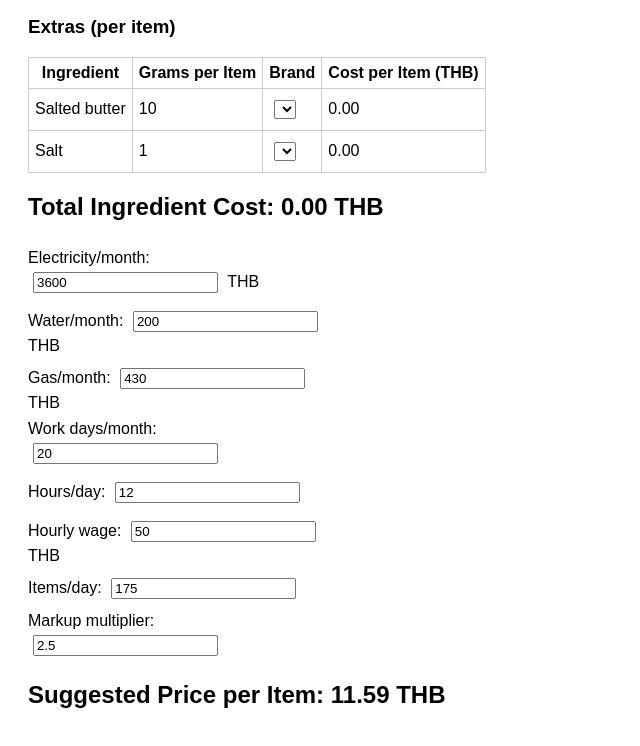
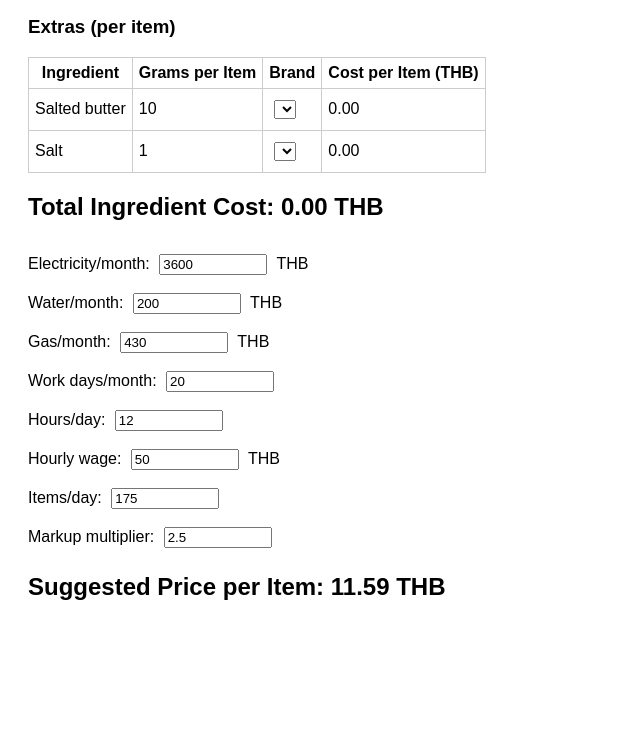
Before and after one commit to Rottjung/ChulaDesigns, a plain HTML site: page index.html in a window 1280 px wide. Shown: the part 556-1302 px from the top of the page, without its empty margins (0-640 px from the left). After the commit the page ends 1204 px from the top, so only its background shows below. Drawn offline with Linux system fonts and the light colour scheme.

Commit message:
Update index.html

```diff
--- a/index.html
+++ b/index.html
@@ -25,6 +25,8 @@
     .suggested-column label {
       margin-top: 8px;
     }
+    .input-short {
+      width: 100px;
   </style>
 </head>
 <body>
@@ -50,14 +52,14 @@
     </thead>
     <tbody></tbody>
   </table>  <h2>Total Ingredient Cost: <span id="total-cost">0</span> THB</h2>  <div class="suggested-column">
-    <label>Electricity/month: <input type="number" id="electricity" value="3600" oninput="handleRecipeChange()"> THB</label>
-    <label>Water/month: <input type="number" id="water" value="200" oninput="handleRecipeChange()"> THB</label>
-    <label>Gas/month: <input type="number" id="gas" value="430" oninput="handleRecipeChange()"> THB</label>
-    <label>Work days/month: <input type="number" id="work-days" value="20" oninput="handleRecipeChange()"></label>
-    <label>Hours/day: <input type="number" id="hours-day" value="12" oninput="handleRecipeChange()"></label>
-    <label>Hourly wage: <input type="number" id="hour-wage" value="50" oninput="handleRecipeChange()"> THB</label>
-    <label>Items/day: <input type="number" id="items-day" value="175" oninput="handleRecipeChange()"></label>
-    <label>Markup multiplier: <input type="number" step="0.1" id="markup" value="2.5" oninput="handleRecipeChange()"></label>
+    <label>Electricity/month: <input type="number" id="electricity" value="3600" class="input-short" oninput="handleRecipeChange()"> THB</label>
+    <label>Water/month: <input type="number" id="water" value="200" class="input-short" oninput="handleRecipeChange()"> THB</label>
+    <label>Gas/month: <input type="number" id="gas" value="430" class="input-short" oninput="handleRecipeChange()"> THB</label>
+    <label>Work days/month: <input type="number" id="work-days" value="20" class="input-short" oninput="handleRecipeChange()"></label>
+    <label>Hours/day: <input type="number" id="hours-day" value="12" class="input-short" oninput="handleRecipeChange()"></label>
+    <label>Hourly wage: <input type="number" id="hour-wage" value="50" class="input-short" oninput="handleRecipeChange()"> THB</label>
+    <label>Items/day: <input type="number" id="items-day" value="175" class="input-short" oninput="handleRecipeChange()"></label>
+    <label>Markup multiplier: <input type="number" step="0.1" id="markup" value="2.5" class="input-short" oninput="handleRecipeChange()"></label>
   </div>  <h2>Suggested Price per Item: <span id="suggested-price">0</span> THB</h2>  <script>
     let recipes = [];
     let prices = {};
```
